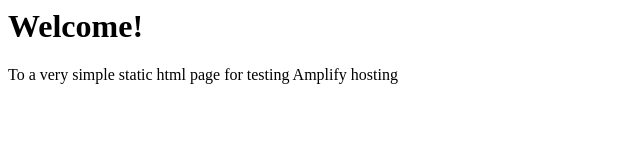
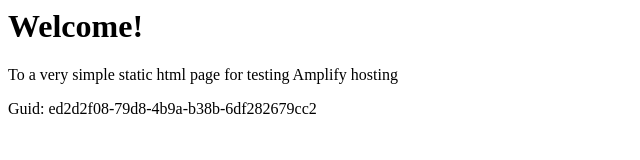
Before and after one commit to aws-aemilia-gru/Github-PR-Commit-Integration-Test-DoNotTouch-GitHubAutoBuildCanaryTest-v1-preprod-sa-east-1, a website: page src/index.html in a window 1280 px wide. Shown: the whole page, without its empty margins (0-640 px from the left). Drawn offline with Linux system fonts and the light colour scheme.

Commit message:
commit from integ tests

```diff
--- a/src/index.html
+++ b/src/index.html
@@ -1,3 +1,5 @@
+
+
 <html lang="en">
 
 <head>
@@ -10,6 +12,6 @@
 <body>
     <h1>Welcome!</h1>
     <p>To a very simple static html page for testing Amplify hosting</p>
-</body>
+    <p>Guid: ed2d2f08-79d8-4b9a-b38b-6df282679cc2</p></body>
 
 </html>
```
